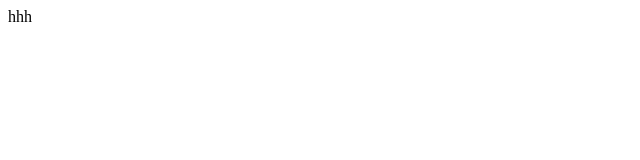
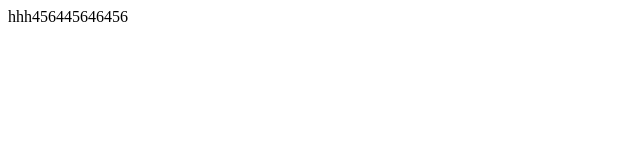
Before and after one commit to jiaxinzhong428/vscodegit, a plain HTML site: page index.html in a window 1280 px wide. Shown: the whole page, without its empty margins (0-640 px from the left). Drawn offline with Linux system fonts and the light colour scheme.

Commit message:
再次提交

```diff
--- a/index.html
+++ b/index.html
@@ -7,6 +7,6 @@
     <title>Document</title>
 </head>
 <body>
-    hhh
+    hhh456445646456
 </body>
 </html>
```
